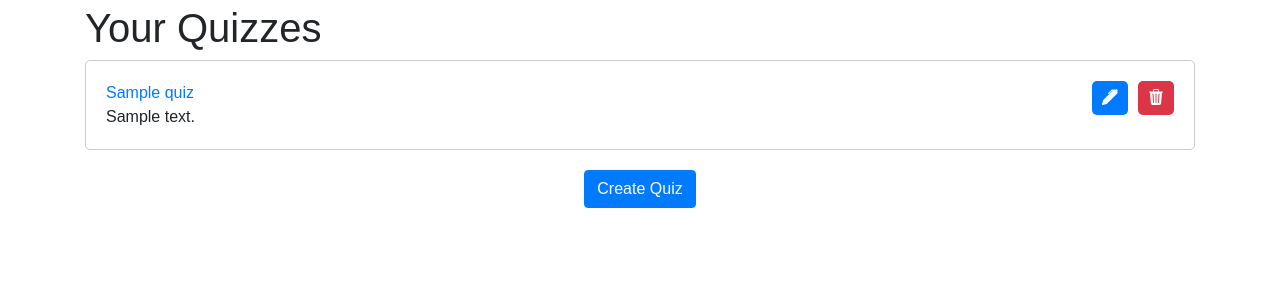
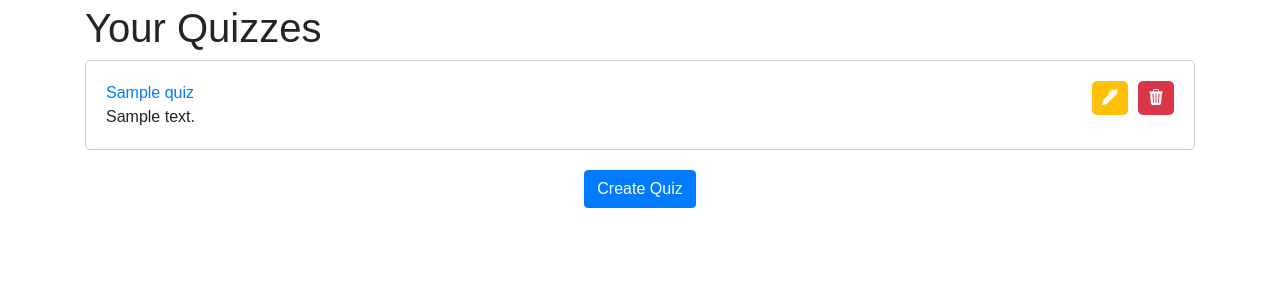
Before and after one commit to AdelinCraciunesc/django_quiz_app, a Django app: page /your_quizzes/ in a window 1280 px wide. Shown: the part 56-356 px from the top of the page. Run offline with Django 5.2, Linux system fonts and the light colour scheme; a user stored in the database is signed in; tables that the repository leaves empty hold one stand-in row (values such as "Sample post"); some libraries are stand-ins or nearby versions.

Commit message:
change edit button color

```diff
--- a/templates/quiz/your_quizzes.html
+++ b/templates/quiz/your_quizzes.html
@@ -11,8 +11,8 @@
         </div>
 
         <div class="quiz-actions">
-            <a href="{% url 'edit_quiz' quiz.id %}" class="btn btn-primary edit">
-                <i class="bi bi-pen-fill"></i>
+            <a href="{% url 'edit_quiz' quiz.id %}" class="btn btn-warning edit">
+                <i class="bi bi-pen-fill text-white"></i>
             </a>
             <form method="POST" action="{% url 'delete_quiz' quiz.id %}">
                 {% csrf_token %}
```
